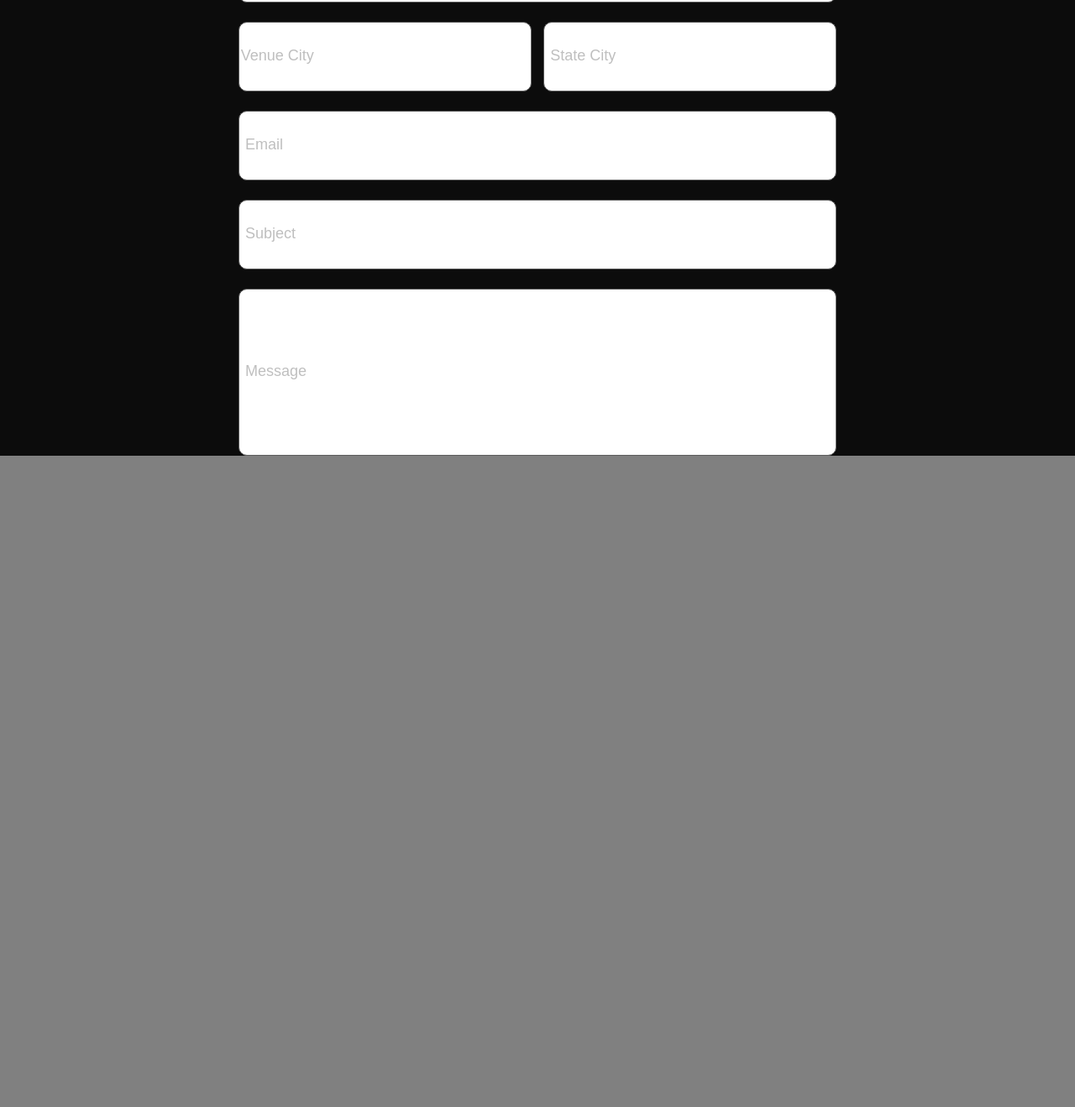
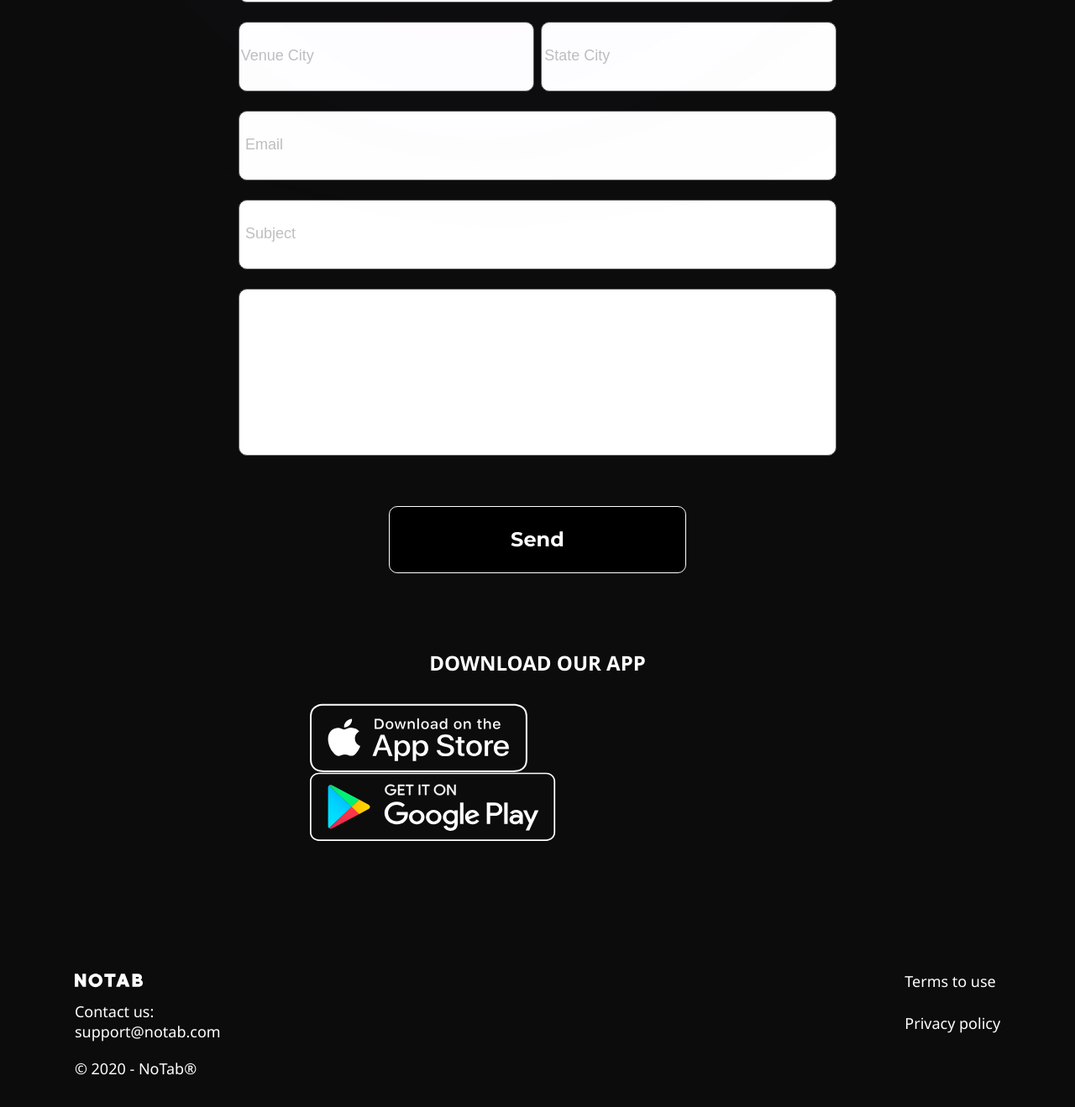
Before and after one commit to Vichislav/html_purrweb, a plain HTML site: page index.html in a window 1280 px wide. Shown: the part 9280-10599 px from the top of the page at 84% size. Before the commit the page ends 9823 px from the top, so only its background shows below. Drawn offline with Linux system fonts and the light colour scheme.

Commit message:
section form done, no  gradient

```diff
--- a/css/style.css
+++ b/css/style.css
@@ -923,11 +923,26 @@ body{
 /*FORM STYLE START*/
 
 .form { /*общий контейнер*/
+    position: relative;
+    z-index: 1;
     display: flex;
     flex-direction: column;
     align-items: center;
 }
+.form__gradient-1 {
+    margin-right: 117px;
+    width: 247px;
+    height: 250px;
+    position: absolute;
+    z-index: 1;
+    background: linear-gradient(12.08deg, #F101BF 2.82%, #0066FF 97.06%);
+    opacity: 0.3;
+    filter: blur(250px);
+    transform: rotate(5.78deg);
+}
 .form__headText { /*контейнер для текста сверху*/
+    position: relative;
+    z-index: 2;
     display: flex;
     flex-direction: column;
     align-items: center;
@@ -959,8 +974,10 @@ body{
     flex-direction: column;
     align-items: center;
 }
-.from__input-label {
+.form__input-label {
     width: 100%;
+    display: flex;
+    justify-content: center;
 }
 .whiteInput { /*общие стили для оформление импутов кроме Venue City & State City */
     margin-top: 23px;
@@ -972,7 +989,7 @@ body{
     padding: 1%;
     height: 83px;
 }
-.whiteInputCity {
+.whiteInputCity { /*общие стили для input Venue City State City */
     margin-top: 23px;
     background: #FFFFFF;
     border: 1px solid #5C5C5C;
@@ -991,6 +1008,7 @@ body{
 .form__input-venueName { /*Venue Name*/
 
 }
+
 .form__input-duo { /*контейнер для импутов Venue City State City*/
     padding-left: 1%;
     padding-right: 1%;
@@ -999,14 +1017,25 @@ body{
     flex-direction: row;
     justify-content: space-between;
 }
+.form__input-duo-label-1 { /*Label for input Venue City*/
+    display: flex;
+    justify-content: start;
+    width: 50%;
+}
+.form__input-duo-label-2 { /*Label for input State City*/
+    width: 50%;
+    display: flex;
+    justify-content: end;
+}
 .form__input-venueCity { /*Venue City*/
-    width: 49%;
+    width: 99%;
     padding-right: 1%;
 }
 .form__input-stateName { /*State City*/
-    width: 49%;
+    width: 99%;
     padding-left: 1%;
 }
+
 .form__input-email { /*Email*/
 
 }
@@ -1022,5 +1051,97 @@ body{
     width: 98%;
     padding: 1%;
     height: 199px; /*отличие от whiteInput*/
+    resize: none;
+}
+.form__button { /*контейнер кнопки*/
+    margin-top: 60px;
+    width: 56.8%; /*из расчета что ширина импута 818 а общ ширина 1440*/
+    display: flex;
+    flex-direction: column;
+    align-items: center;
+}
+.from__button-send {  /*сама кнопка Send*/
+    width: 48.66%;
+    min-width: 345px;
+    height: 80px;
+    background: #000000;
+    border: 1px solid #FFFFFF;
+    box-sizing: border-box;
+    border-radius: 10px;
+
+    font-family: Montserrat;
+    font-style: normal;
+    font-weight: 700;
+    font-size: 24px;
+    line-height: 29px;
+    color: #FFFFFF;
+}
+.from__button-send:hover, .from__button-send:focus, .from__button-send:active{
+    background: #a29b9b;
+}
+.form__download { /*контейнер для  надписи и двух кнопок*/
+    padding-top: 91px;
+    width: 56.8%; /*из расчета что ширина импута 818 а общ ширина 1440*/
+    display: flex;
+    flex-direction: column;
+    align-items: center;
+}
+.from__download-text { /*контейнер для заголовка*/
+
+}
+.from__download-text-tittle { /*текст заголовка*/
+    text-transform: uppercase;
+    font-weight: 700;
+    font-size: 24px;
+    line-height: 32.69px;
+    color: #FFFFFF;
+}
+.form__download-button { /*контейнер для кнопок*/
+    padding-top: 31.73px;
+    width: 74.58%;
+    display: flex;
+    flex-wrap: wrap;
+    flex-direction: row;
+    justify-content: space-between;
+}
+.form__download-button-app { /*контейнер для кнопки app*/
+    /*width: 185px;
+    height: 60px;*/
+}
+.form__download-button-google { /*контейнер для кнопки google*/
+   /* width: 185px;
+    height: 60px;*/
+}
+.form__footer {
+    padding-top: 155.36px;
+    margin-bottom: 85.85px;
+    width: 86.11%;
+    display: flex;
+    flex-wrap: wrap;
+    flex-direction: row;
+    justify-content: space-between;
+}
+.form__footer-font {
+    font-size: 18px;
+    line-height: 24.5px;
+    color: #FFFFFF;
+}
+.form__footer-noTab-content { /*контейнер для контента слева*/
+
+}
+.form__footer-noTab-text { /*Contact us ...*/
+    padding-top: 16.18px;
+}
+.form__footer-noTab-copy { /*© 2020 - NoTab®*/
+    padding-top: 19.15px;
+}
+.form__footer-terms { /*контейнер для контент справа*/
+
+}
+.form__footer-terms-row1 { /*Terms to use*/
+
+}
+.form__footer-terms-row2 { /*Privacy policy*/
+    padding-top: 25px;
 }
 /*FORM STYLE END*/
--- a/index.html
+++ b/index.html
@@ -295,6 +295,7 @@
             </div>
          </section>
          <section class="form">
+             <div class="form__gradient-1"></div>
              <div class="form__headText">
                  <p class="form__headText-tittle">
                      Get In Touch
@@ -304,17 +305,63 @@
                  </p>
              </div>
              <div class="form__input">
-                 <label class="from__input-label">
+                 <label class="form__input-label">
                      <input type="text" class="form__input-name whiteInput" placeholder="Name">
                  </label>
-                 <input type="text" class="form__input-venueName whiteInput" placeholder="Venue Name">
+                 <label class="form__input-label">
+                    <input type="text" class="form__input-venueName whiteInput" placeholder="Venue Name">
+                 </label>
                  <div class="form__input-duo">
-                     <input type="text" class="form__input-venueCity whiteInputCity" placeholder="Venue City">
-                     <input type="text" class="form__input-stateName whiteInputCity" placeholder="State City">
+                    <label class="form__input-duo-label-1">
+                        <input type="text" class="form__input-venueCity whiteInputCity" placeholder="Venue City">
+                    </label>
+                     <label class="form__input-duo-label-2">
+                         <input type="text" class="form__input-stateName whiteInputCity" placeholder="State City">
+                     </label>
                  </div>
-                 <input type="text" class="form__input-email whiteInput" placeholder="Email">
-                 <input type="text" class="form__input-subject whiteInput" placeholder="Subject">
-                 <input type="text" class="form__input-massage" placeholder="Message">
+                 <label class="form__input-label">
+                    <input type="text" class="form__input-email whiteInput" placeholder="Email">
+                 </label>
+                 <label class="form__input-label">
+                    <input type="text" class="form__input-subject whiteInput" placeholder="Subject">
+                 </label>
+                 <label class="form__input-label">
+                     <textarea class="form__input-massage" placeholder="Message" cols="30" rows="5">
+                     </textarea>
+                 </label>
+             </div>
+             <div class="form__button">
+                 <button class="from__button-send">Send</button>
+             </div>
+             <div class="form__download">
+                 <div class="from__download-text">
+                     <p class="from__download-text-tittle">Download Our App</p>
+                 </div>
+                 <div class="form__download-button">
+                     <div class="form__download-button-app">
+                         <a href="/" class="intro__footer-item-2-img">
+                             <img src="./img/svg/form__button_app.svg" alt="sorry, item not found" class="intro__footer-item-2-ico">
+                         </a>
+                     </div>
+                         <div class="form__download-button-google">
+                             <a href="/" class="intro__footer-item-3-img">
+                                 <img src="./img/svg/form__button_google.svg" alt="sorry, item not found" class="intro__footer-item-3-ico">
+                             </a>
+                         </div>
+                 </div>
+             </div>
+             <div class="form__footer">
+                 <div class="form__footer-noTab">
+                    <div class="form__footer-noTab-content">
+                        <img src="./img/svg/form__footer-noTab.svg" alt="sorry, item not found" class="form__footer-noTab-content-ico">
+                    </div>
+                     <p class="form__footer-noTab-text form__footer-font">Contact us: <br>support@notab.com</p>
+                     <p class="form__footer-noTab-copy form__footer-font">© 2020 - NoTab®</p>
+                 </div>
+                 <div class="form__footer-terms">
+                     <p class="form__footer-terms-row1 form__footer-font">Terms to use</p>
+                     <p class="form__footer-terms-row2 form__footer-font">Privacy policy</p>
+                 </div>
              </div>
          </section>
      </main>
```
Also changed, not shown: img/svg/form__button_app.svg (added), img/svg/form__button_google.svg (added), img/svg/form__footer-noTab.svg (added).
